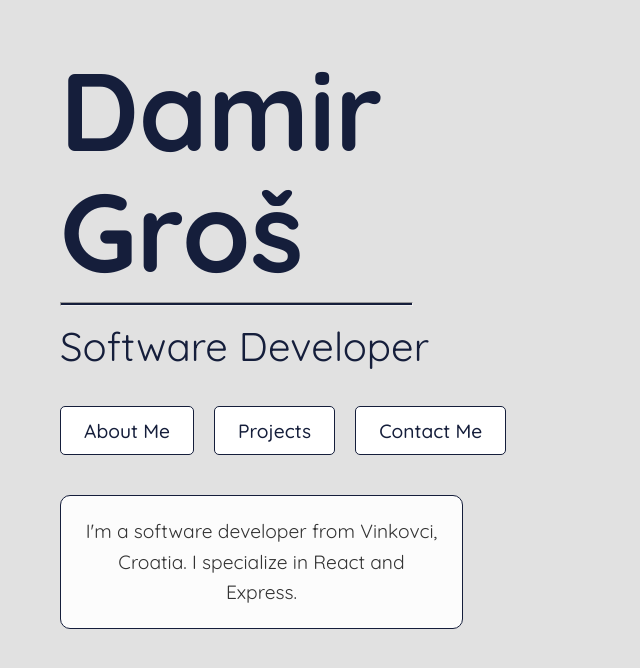
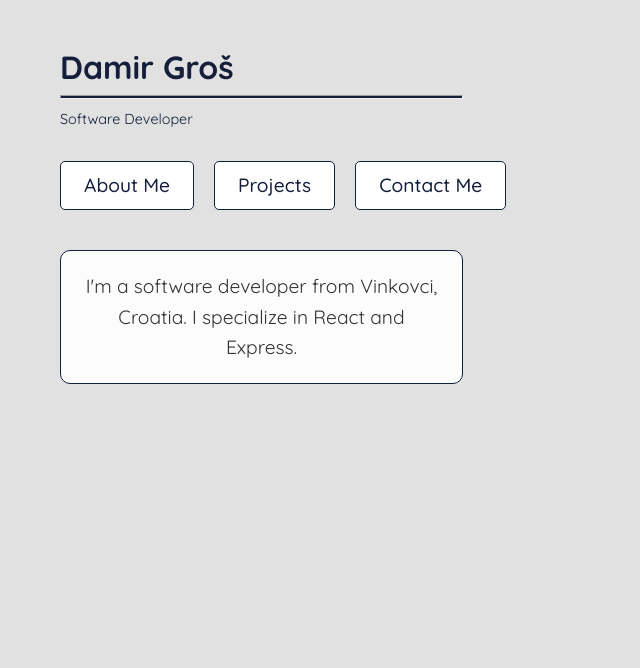
Before and after one commit to damirgros/portfolio, a React (Vite) app in the folder portfolio/: page / in a window 1280 px wide. Shown: the top 668 px of the page, without its empty margins (0-640 px from the left). Built offline with nearby package versions, Linux system fonts and the light colour scheme.

Commit message:
Update build

```diff
--- a/portfolio/src/App.css
+++ b/portfolio/src/App.css
@@ -289,3 +289,24 @@ body {
     font-size: 1.1rem;
   }
 }
+
+@media (min-width: 979px) and (max-width: 1325px) {
+  .header h1 {
+    font-size: 2rem;
+  }
+
+  .header p {
+    font-size: 0.9rem;
+  }
+
+  .header hr {
+    width: 80%;
+  }
+}
+.project-details p {
+  font-size: 1rem;
+}
+
+.project-details small {
+  font-size: 0.8rem;
+}
```
Also changed, not shown: 4 other files (tests, documents, lock files or other folders).
